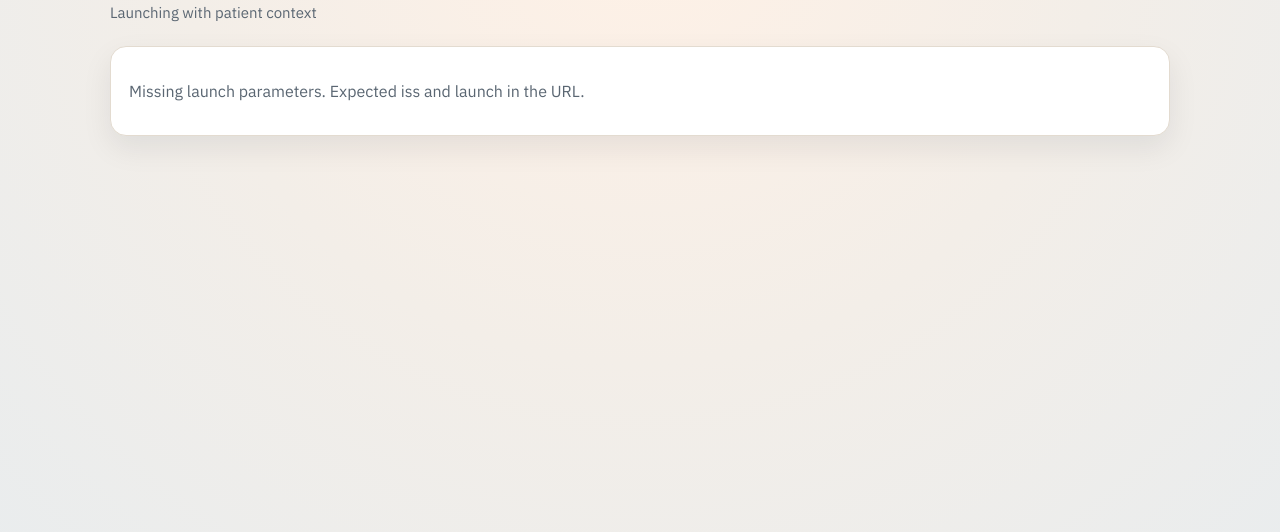
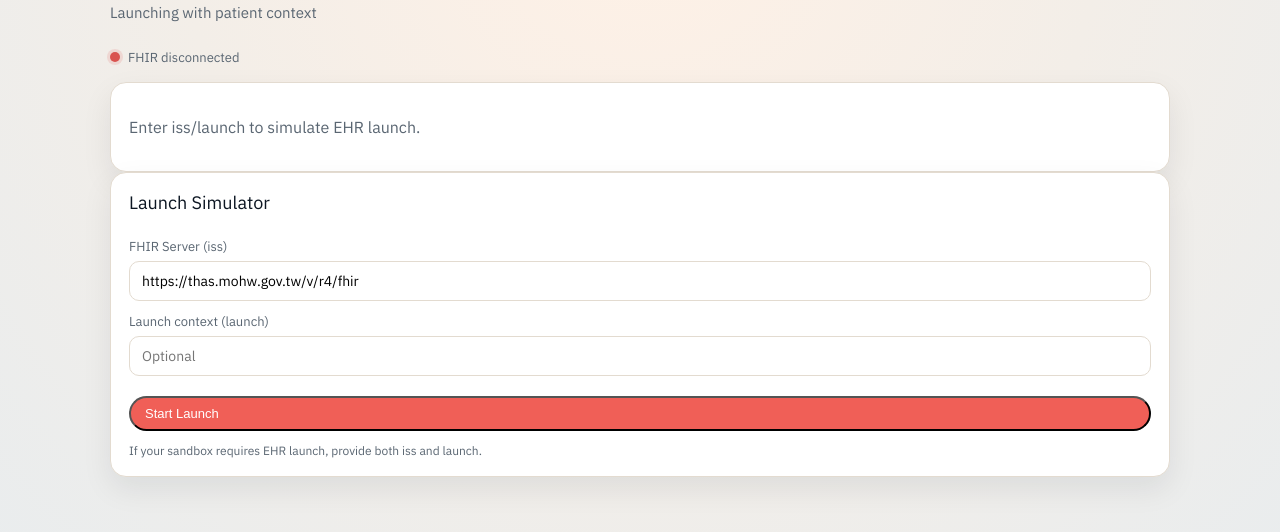
Before and after one commit to DevBricker/SMOFR4-Demo, a plain HTML site: page launch.html in a window 1280 px wide. Shown: the part 98-630 px from the top of the page. Drawn offline with Linux system fonts and the light colour scheme.

Commit message:
Add launch simulator and FHIR connection indicator

```diff
--- a/css/styles.css
+++ b/css/styles.css
@@ -189,6 +189,55 @@ a {
   color: var(--muted);
 }
 
+.connection-indicator {
+  display: inline-flex;
+  align-items: center;
+  gap: 8px;
+  font-size: 13px;
+  color: var(--muted);
+  margin-bottom: 16px;
+}
+
+.connection-dot {
+  width: 10px;
+  height: 10px;
+  border-radius: 50%;
+  background: #d9534f;
+  box-shadow: 0 0 0 3px rgba(217, 83, 79, 0.15);
+}
+
+.connection-indicator.connected .connection-dot {
+  background: #2ecc71;
+  box-shadow: 0 0 0 3px rgba(46, 204, 113, 0.2);
+}
+
+.simulator-card {
+  display: flex;
+  flex-direction: column;
+  gap: 12px;
+}
+
+.field {
+  display: flex;
+  flex-direction: column;
+  gap: 6px;
+  font-size: 13px;
+  color: var(--muted);
+}
+
+.field input {
+  border: 1px solid var(--line);
+  border-radius: 10px;
+  padding: 10px 12px;
+  font-size: 14px;
+  font-family: inherit;
+}
+
+.hint {
+  font-size: 12px;
+  color: var(--muted);
+}
+
 @media (max-width: 600px) {
   .title {
     font-size: 26px;
--- a/js/config.js
+++ b/js/config.js
@@ -17,4 +17,5 @@ window.APP_CONFIG = {
   reportUri: "./report.html",
   ldctReportCodeSystem: "http://your-org.tw/fhir/CodeSystem/ldct",
   ldctReportCode: "lung-rads-2022-report",
+  defaultIss: "https://thas.mohw.gov.tw/v/r4/fhir",
 };
--- a/js/launch.js
+++ b/js/launch.js
@@ -5,19 +5,69 @@
   const launch = params.get("launch");
 
   const statusEl = document.getElementById("status");
-  if (!iss || !launch) {
-    statusEl.textContent =
-      "Missing launch parameters. Expected iss and launch in the URL.";
+  const connectionEl = document.getElementById("fhir-connection");
+  const connectionLabel = document.getElementById("fhir-connection-label");
+  const simulator = document.getElementById("launch-simulator");
+  const issInput = document.getElementById("iss-input");
+  const launchInput = document.getElementById("launch-input");
+  const launchButton = document.getElementById("launch-button");
+
+  const setConnection = (connected, message) => {
+    if (!connectionEl) return;
+    connectionEl.classList.toggle("connected", connected);
+    connectionEl.classList.toggle("disconnected", !connected);
+    if (connectionLabel) connectionLabel.textContent = message;
+  };
+
+  const startAuthorize = (issValue, launchValue) => {
+    statusEl.textContent = "Starting SMART on FHIR authorization...";
+    const options = {
+      clientId: APP_CONFIG.clientId,
+      scope: APP_CONFIG.scope,
+      redirectUri: APP_CONFIG.redirectUri,
+      iss: issValue,
+    };
+    if (launchValue) options.launch = launchValue;
+    FHIR.oauth2.authorize(options);
+  };
+
+  const pingMetadata = async (issValue) => {
+    try {
+      const response = await fetch(`${issValue.replace(/\/$/, "")}/metadata`);
+      if (!response.ok) throw new Error("metadata not ok");
+      setConnection(true, "FHIR connected");
+    } catch {
+      setConnection(false, "FHIR disconnected");
+    }
+  };
+
+  if (iss) {
+    simulator.style.display = "none";
+    if (!launch) {
+      statusEl.textContent = "Missing launch parameter. Expected launch in the URL.";
+    } else {
+      statusEl.textContent = "Starting SMART on FHIR authorization...";
+    }
+    pingMetadata(iss);
+    if (launch) {
+      startAuthorize(iss, launch);
+    }
     return;
   }
 
-  statusEl.textContent = "Starting SMART on FHIR authorization...";
+  if (issInput) issInput.value = APP_CONFIG.defaultIss || "";
+  statusEl.textContent = "Enter iss/launch to simulate EHR launch.";
+  setConnection(false, "FHIR disconnected");
+  simulator.style.display = "flex";
 
-  FHIR.oauth2.authorize({
-    clientId: APP_CONFIG.clientId,
-    scope: APP_CONFIG.scope,
-    redirectUri: APP_CONFIG.redirectUri,
-    iss,
-    launch,
+  launchButton?.addEventListener("click", () => {
+    const issValue = issInput?.value?.trim();
+    const launchValue = launchInput?.value?.trim();
+    if (!issValue) {
+      statusEl.textContent = "Please enter the FHIR Server (iss).";
+      return;
+    }
+    pingMetadata(issValue);
+    startAuthorize(issValue, launchValue);
   });
 })();
--- a/launch.html
+++ b/launch.html
@@ -21,9 +21,28 @@
         <h1 class="title">LDCT Lung-RADS App</h1>
         <p class="subtitle">Launching with patient context</p>
       </header>
+      <div id="fhir-connection" class="connection-indicator disconnected">
+        <span class="connection-dot" aria-hidden="true"></span>
+        <span id="fhir-connection-label">FHIR disconnected</span>
+      </div>
       <div class="card">
         <div id="status" class="status">Waiting for launch...</div>
       </div>
+      <section class="card simulator-card" id="launch-simulator">
+        <div class="section-title">Launch Simulator</div>
+        <label class="field">
+          <span>FHIR Server (iss)</span>
+          <input id="iss-input" type="url" placeholder="https://.../fhir" />
+        </label>
+        <label class="field">
+          <span>Launch context (launch)</span>
+          <input id="launch-input" type="text" placeholder="Optional" />
+        </label>
+        <button id="launch-button" class="pill-link" type="button">
+          Start Launch
+        </button>
+        <div class="hint">If your sandbox requires EHR launch, provide both iss and launch.</div>
+      </section>
     </div>
   </body>
 </html>
```
Also changed, not shown: app.html (+4 -0 lines), js/app.js (+15 -0 lines), js/report.js (+15 -0 lines), report.html (+4 -0 lines).
